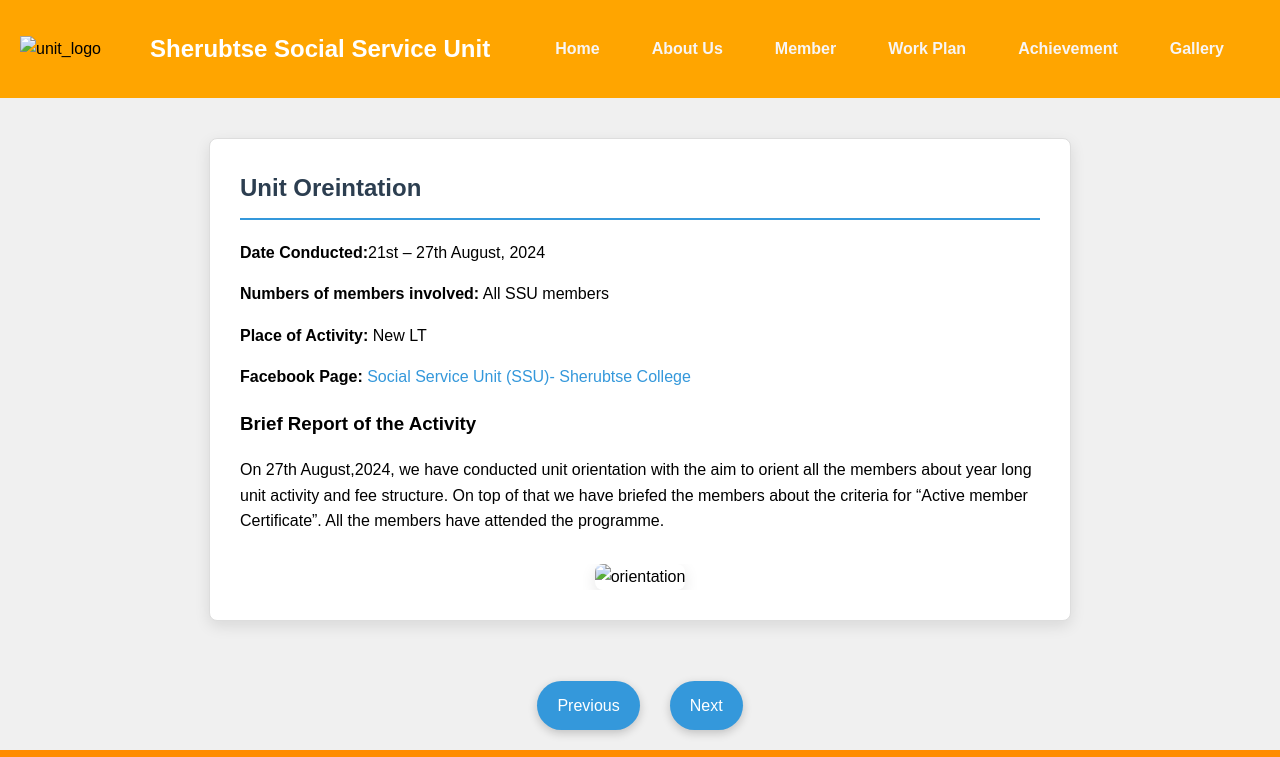
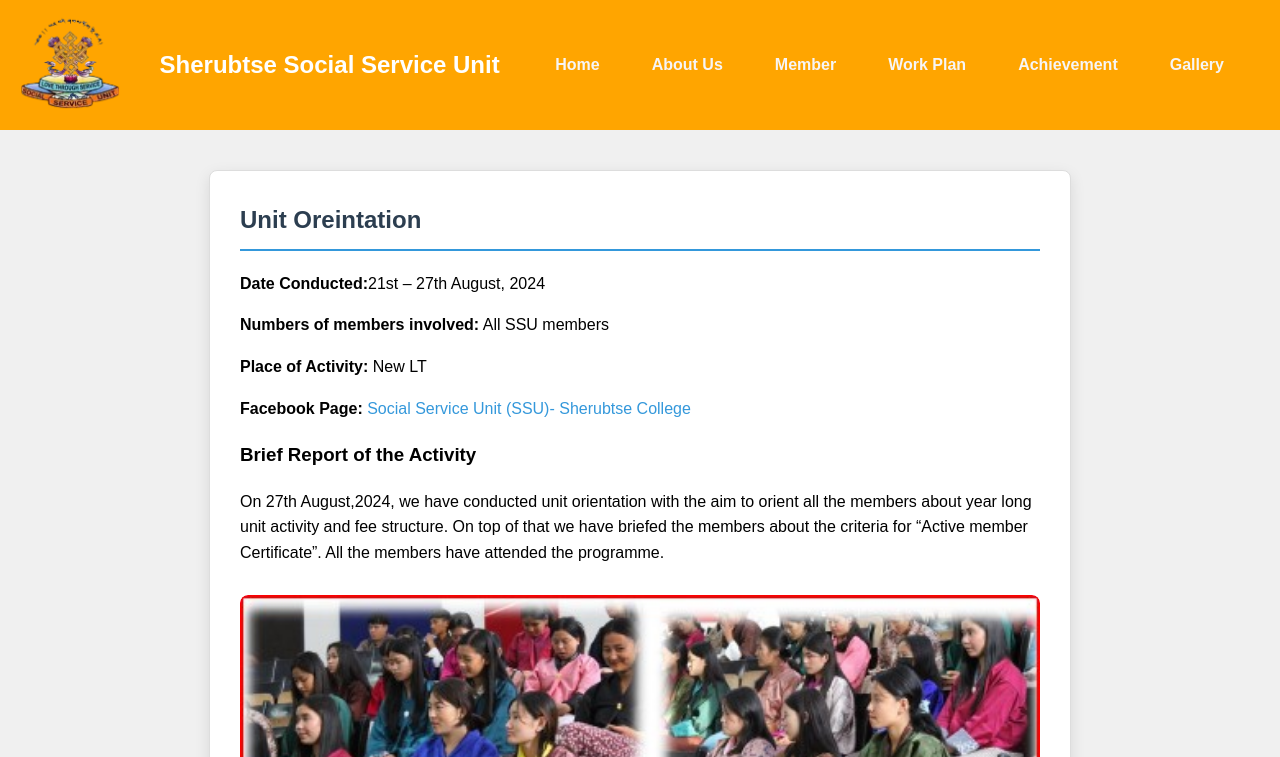
Before and after one commit to Gyembowangs/Shercol_ssu, a plain HTML site: page report5.html in a window 1280 px wide. Shown: the top 757 px of the page. Drawn offline with Linux system fonts and the light colour scheme.

Commit message:
Update report5.html

```diff
--- a/report5.html
+++ b/report5.html
@@ -11,7 +11,7 @@
     <header>
         <div class="header-container">
             <div class="unitlogo">
-                <img src="image/unitlogo.png" alt="unit_logo" width="100px">
+                <img src="unitlogo.png" alt="unit_logo" width="100px">
             </div>
             <h2 class="unitname">Sherubtse Social Service Unit</h2>
             <div class="navbar">
@@ -43,7 +43,7 @@
             <p>On 27th August,2024, we have conducted unit orientation with the aim to orient all the members about year long unit activity and fee structure. On top of that we have briefed the members about the criteria for “Active member Certificate”. All the members have attended the programme.</p>
 
             <div class="image-container">
-                <img src="image/orientation.jpg" alt="orientation" width="100%">
+                <img src="orientation.jpg" alt="orientation" width="100%">
             </div>
         </div>
         <div class="navigation-btn">
```
